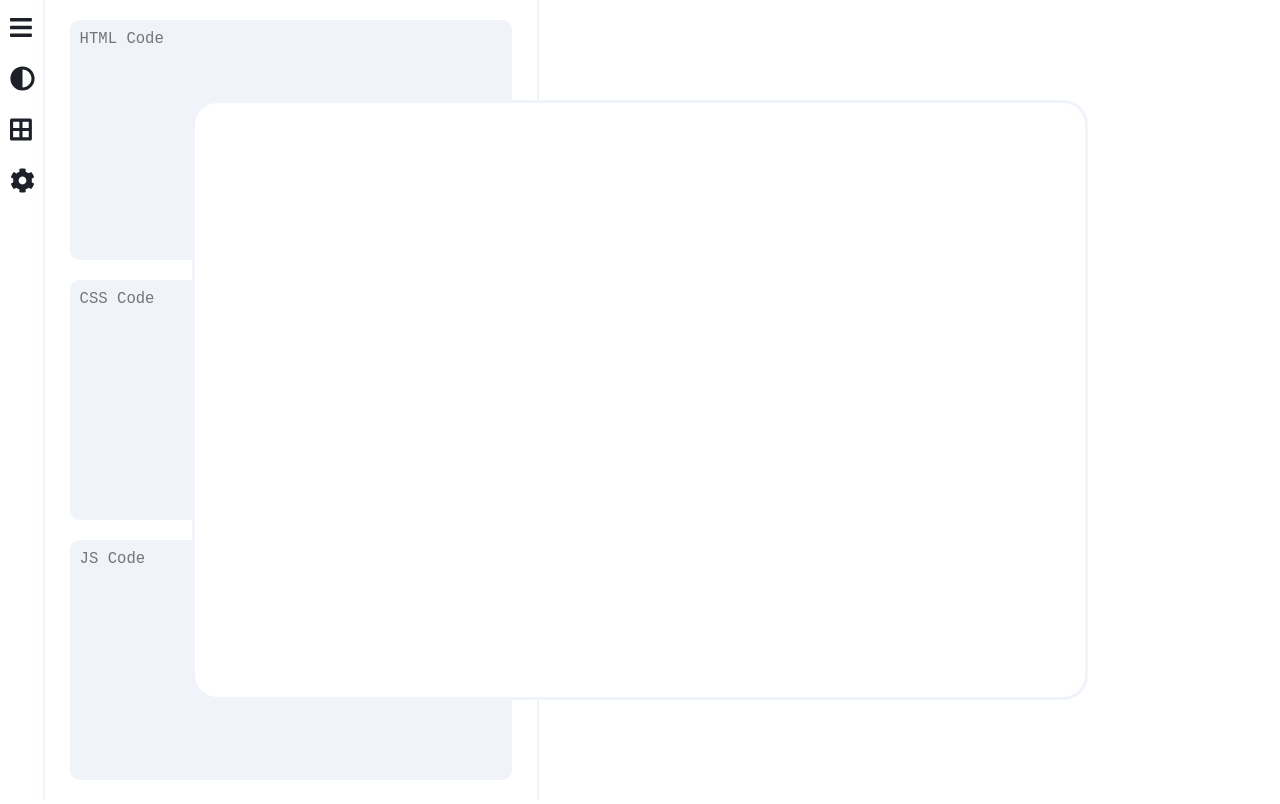
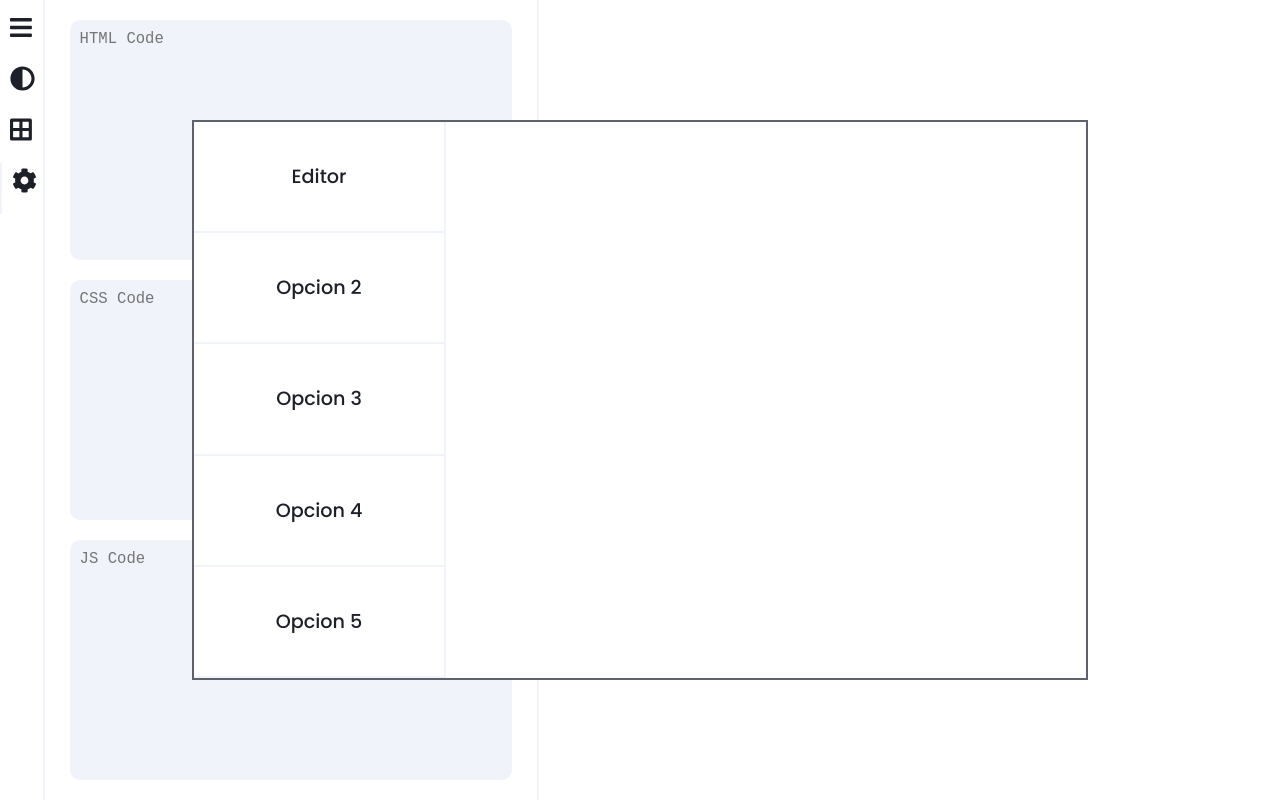
Before and after one commit to FernandoUNMSM/NodePadWeb, a React (Create React App) app: page /editor in a window 1280 px wide. Both pictures are taken after a click on the icon 22 px from the left and 180 px from the top of the page. Built offline with nearby package versions, Linux system fonts and the light colour scheme.

Commit message:
Avance en el componente de preferencias

```diff
--- a/src/components/infoHome2/InfoHome2.css
+++ b/src/components/infoHome2/InfoHome2.css
@@ -1,5 +1,5 @@
 .section2 {
-    background-image: url(./../../assets/img/header-background2.jpg);
+    /* background-image: url(./../../assets/img/header-background2.jpg); */
     background-position: center 0;
     background-size: cover;
     height: 400px;
@@ -13,7 +13,7 @@
     text-align: right;
     margin-right: 30px;
     width: 650px;
-    animation: aaa 4s ease;
+    animation: aaa 3s ease;
 }
 .infos2 h1 {
     font-size: 2.2em;
@@ -23,8 +23,8 @@
 }
 #lazyInfo {
     height: 400px;
-    /* background-color:  rgb(24, 20, 20); */
-    background-image: url(./../../assets/img/header-background2.jpg);
+    background-color:  rgb(24, 20, 20);
+    /* background-image: url(./../../assets/img/header-background2.jpg); */
     background-position: center 0;
     background-size: cover;
 }
--- a/src/components/preferences/preferences.css
+++ b/src/components/preferences/preferences.css
@@ -5,12 +5,47 @@
   /* display: none; */
   /* z-index: -1; */
   max-width: 1200px;
-  display: flex;
+  display: grid;
   width: 70%;
-  height: 600px;
+  height: 70%;
   background: var(--baseBackground);
-  border-radius: 25px;
-  border: 3px solid var(--cardGray);
+  /* border-radius: 25px; */
+  border: 2px solid var(--gray);
   transform: translate(50%, -50%);
   transition: .7s;
+  overflow: hidden;
+  grid-template-columns: 250px 1fr;
 }
+.menuPreferences {
+  display: grid;
+  grid-template-rows: repeat(5, 1fr);
+  color: var(--baseColor);
+}
+.menuPreferences p {
+  display: flex;
+  justify-content: center;
+  align-items: center;
+  font-family: 'Poppins', serif;
+  font-size: 1.2em;
+  cursor: pointer;
+  width: 100%;
+  height: 100%;
+  border-bottom: 2px solid var(--cardGray);
+}
+.menuPreferences p:nth-of-type(3 - n){
+  background-color: #fff;
+}
+.menuPreferences p:hover {
+  background-color: var(--cardGray);
+}
+.preferences {
+  /* background-color: cyan; */
+  border-left: 2px solid var(--cardGray);
+}
+.preference {
+  width: 100%;
+  height: 100%;
+  background-color: transparent;
+  padding: 20px;
+  color: var(--baseColor);
+}
--- a/src/components/preferences/preferences.js
+++ b/src/components/preferences/preferences.js
@@ -1,8 +1,30 @@
-import React, { useRef } from 'react'
+import React, { useRef, useState } from 'react'
 import './preferences.css'
 
 function Preferences({preferences}){
   const preferencesContainer = useRef(null)
+  const [preference, setPreference] = useState(1)
+
+  const showPreferences = (event) => {
+    setPreference(event.target.id)
+  }
+
+  const renderPreferences = () => {
+    switch (preference) {
+      case '1':
+        return <div className="preference 1">1</div>
+      case '2':
+        return <div className="preference 2">2</div>
+      case '3':
+        return <div className="preference 3">3</div>
+      case '4':
+        return <div className="preference 4">4</div>
+      case '5':
+        return <div className="preference 5">5</div>
+      default:
+        return null;
+    }
+  }
 
   return(
     <>
@@ -10,7 +32,16 @@ function Preferences({preferences}){
         (preferences)
         ?
           <div className="preferencesContainer" ref={preferencesContainer}>
-
+            <div className="menuPreferences">
+              <p id="1" onClick={showPreferences}>Editor</p>
+              <p id="2" onClick={showPreferences}>Opcion 2</p>
+              <p id="3" onClick={showPreferences}>Opcion 3</p>
+              <p id="4" onClick={showPreferences}>Opcion 4</p>
+              <p id="5" onClick={showPreferences}>Opcion 5</p>
+            </div>
+            <div className="preferences">
+              {renderPreferences()}
+            </div>
           </div>
         : null
       }
--- a/src/pages/register/register.js
+++ b/src/pages/register/register.js
@@ -1,27 +1,31 @@
 import { faEnvelope, faLock, faUser } from '@fortawesome/free-solid-svg-icons'
 import { FontAwesomeIcon } from '@fortawesome/react-fontawesome'
 import {Link, useLocation} from 'wouter'
-import React from 'react'
-
+import React, {useState} from 'react'
+import Loader from './../../components/loader/loader'
 import aadUser from './../../services/addUser'
 import './register.css'
 
-
 function Register() {
 	const [location, setLocation] = useLocation(); //eslint-disable-line
-	// const [loader, setLoader] = useState(false)
+	const [loader, setLoader] = useState(false)
 
 	const sumbitForm = (event) => {
-		// setLoader(true)
+		setLoader(true)
 		const formData = new FormData(event.target)
 		event.preventDefault();
 		aadUser({formData: formData})
-			// .then(({validate, loader}) => {
-				// console.log(validate)
-				// setValidate(validate)
-				// setLoader(loader)
-			// })
-		}
+			.then(response => {
+				setLoader(false)
+				if(response === 'user created'){
+					setLocation('/editor')
+				}
+			})
+	}
+	// const validatePassword = (event) => {
+	// 	event.preventDefault()
+	// 	console.log(event.target)
+	// }
 	// 	useEffect(()=> {
 	// 		if(validateUser){
 	// 			setLocation("/editor");
@@ -31,11 +35,16 @@ function Register() {
 
 	return (
 		<>
+			{
+				(loader)
+				? <Loader/>
+				: null
+			}
 			<div className="containerConvenience">
 				<div className="registerContainer">
 					<div className="login">
 						<h1>Registrate</h1>
-						<form id="form" action="POST" onSubmit={sumbitForm} encType="multipart/form-data">
+						<form id="form" action="" onSubmit={sumbitForm} encType="multipart/form-data">
 							<div className="row100">
 								<div className="col">
 									<div className="inputBox">
@@ -83,7 +92,7 @@ function Register() {
 								</div>
 								<div className="col">
 									<div className="inputBox">
-										<input type="password"  required="required" autoComplete="off" />
+										<input type="password" required="required" autoComplete="off" />
 										<span className="text">
 											<FontAwesomeIcon icon={faLock} /> Confirmar Contraseña</span>
 										<span className="line"></span>
--- a/src/services/addUser.js
+++ b/src/services/addUser.js
@@ -7,13 +7,7 @@ function aadUser({ formData = {}, loader = false } = {}) {
     body: formData
   })
     .then(res => res.json())
-    .then(response =>{
-      console.log(response)
-      // const validate = response.data
-      // loader = false
-      // return {validate, loader}
-      // return validate
-    })
+    .then(response => response.message)
 }
 
 export default aadUser
```
